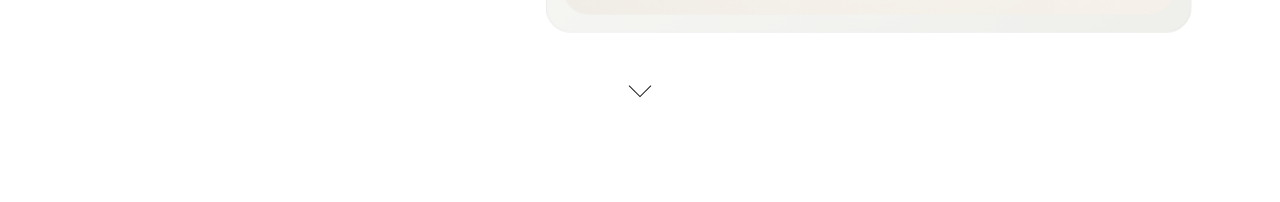
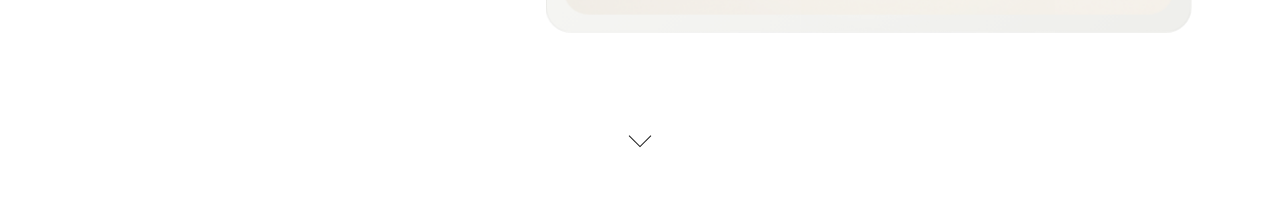
Before and after one commit to ALDYNEC-07/SALGER-ART, a Next.js app: page / in a window 1280 px wide. Shown: the part 539-741 px from the top of the page. Built offline with nearby package versions, Linux system fonts and the light colour scheme.

Commit message:
Поправил скролл - отступ

```diff
--- a/src/app/globals.css
+++ b/src/app/globals.css
@@ -404,6 +404,7 @@ body:has(#nav-toggle:checked) {
   margin-top: auto;
   display: flex;
   justify-content: center;
+  transform: translateY(50px);
 }
 
 .hero__scroll-link {
```
